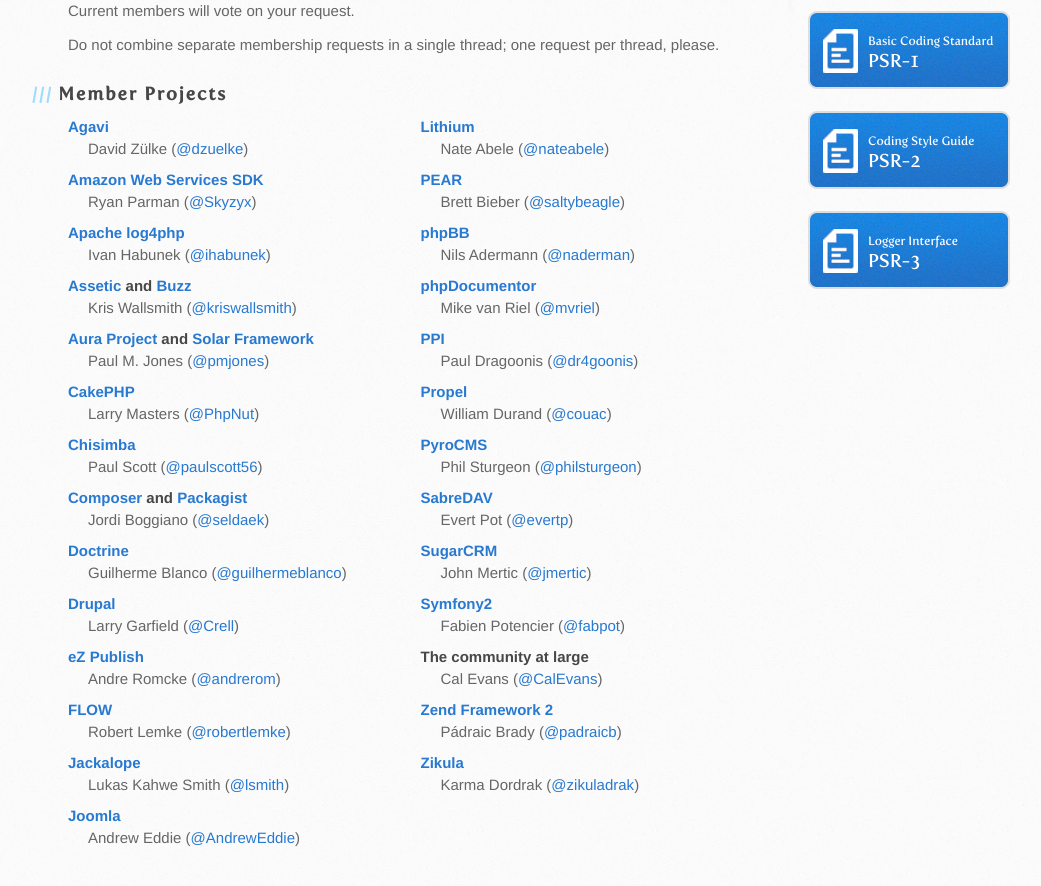
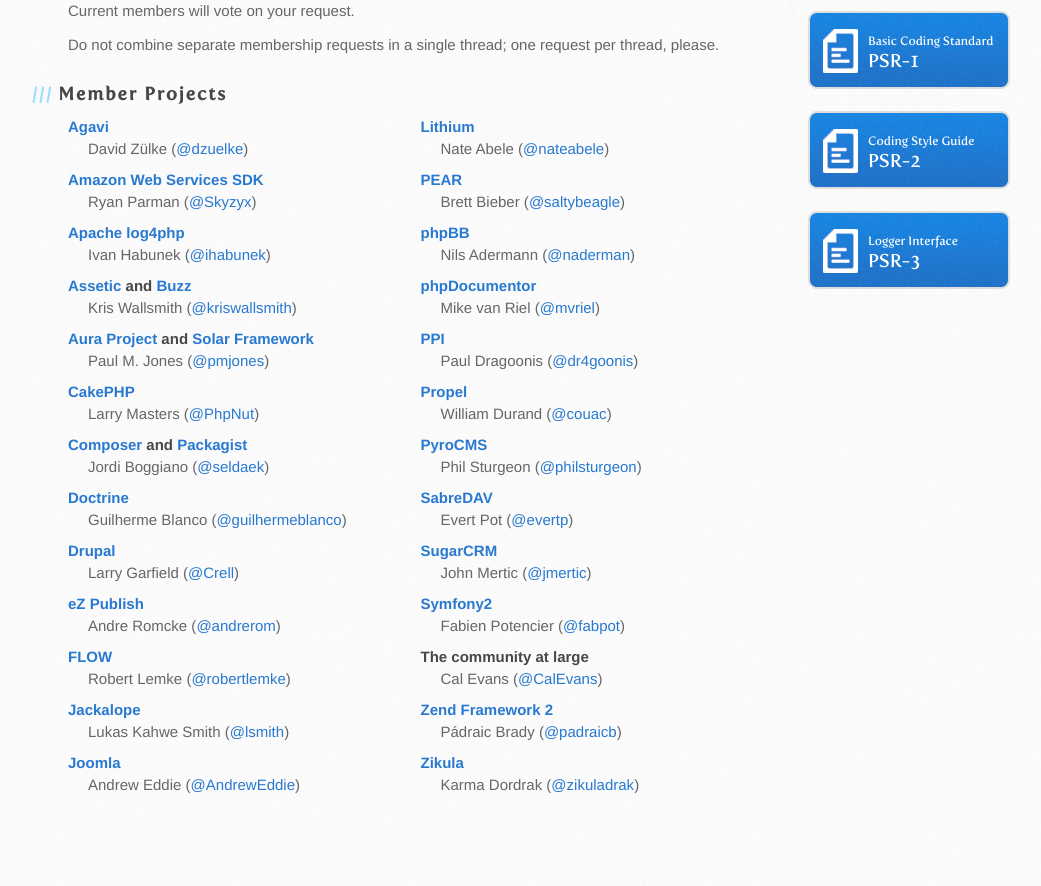
Before and after one commit to php-fig/www.php-fig.org, a Jekyll site: the page built from index.markdown, in a window 1280 px wide and 900 px high, scrolled down 721 px. Shown: the top 886 px of the window, without its empty margins (102-1143 px from the left). Built offline with Jekyll 4.4.1, drawn with Linux system fonts in a browser that asks for light colours; Markdown is read by kramdown in place of the engine named in the settings; after the commit the page ends 1568 px from its top, so only the background shows below that.

Commit message:
Paul Scott has left

```diff
--- a/index.markdown
+++ b/index.markdown
@@ -72,11 +72,6 @@ Do not combine separate membership requests in a single thread; one request per
     <li>
         <h4><a target="_blank" href="http://cakephp.org/">CakePHP</a></h4>
         Larry Masters (<a href="http://twitter.com/PhpNut/">@PhpNut</a>)
-    </li>
-
-    <li>
-        <h4><a target="_blank" href="http://www.chisimba.com">Chisimba</a></h4>
-        Paul Scott (<a href="http://twitter.com/paulscott56/">@paulscott56</a>)
     </li>
 
     <li>
```
